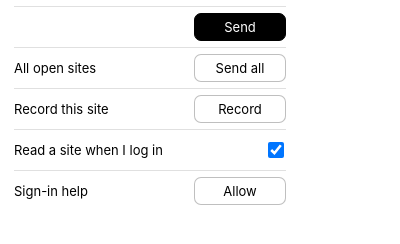
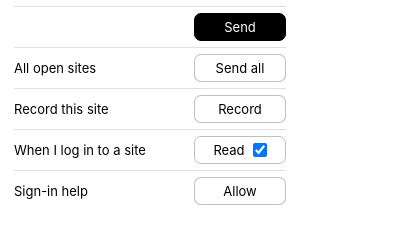
Before and after one commit to ghosthack/coincell, a browser extension: page extension/popup.html in a window 400 px wide. Shown: the part 34-278 px from the top of the page. Drawn offline with Linux system fonts and the light colour scheme.

Commit message:
Popup: the checkbox sits in a box styled like the buttons
Co-Authored-By: Claude Fable 5.2 <noreply@anthropic.com>

```diff
--- a/extension/popup.html
+++ b/extension/popup.html
@@ -13,8 +13,10 @@
   .row { display: grid; grid-template-columns: minmax(0, 1fr) 92px; align-items: center; gap: 12px; height: 40px; border-top: 1px solid var(--line); }
   .row > .label { white-space: nowrap; overflow: hidden; text-overflow: ellipsis; cursor: help; background: none; border: 0; padding: 0; height: auto; text-align: left; border-radius: 0; }
   .row > :last-child { justify-self: end; }
-  .row button:not(.label) { width: 92px; }
-  .row input[type=checkbox] { margin: 0 2px 0 0; width: 16px; height: 16px; }
+  .row button:not(.label), .boxed { width: 92px; box-sizing: border-box; }
+  /* A checkbox dressed as the buttons around it: its word, then the box on the right. */
+  .boxed { display: flex; align-items: center; justify-content: center; gap: 8px; height: 28px; border-radius: 7px; border: 1px solid color-mix(in srgb, CanvasText 25%, transparent); cursor: pointer; }
+  .boxed input { margin: 0; width: 14px; height: 14px; }
   .detail { color: GrayText; font-size: 12px; padding: 0 0 10px; }
   button { font: inherit; height: 28px; padding: 0 8px; border-radius: 7px; border: 1px solid color-mix(in srgb, CanvasText 25%, transparent); background: Canvas; color: CanvasText; cursor: pointer; white-space: nowrap; }
   button.primary { background: CanvasText; color: Canvas; border-color: CanvasText; }
@@ -35,7 +37,7 @@
   <div id="results" role="status"></div>
   <div class="row"><button class="label" data-for="record-hint">Record this site</button><button id="record">Record</button></div>
   <div class="detail" id="record-hint" hidden>Recording teaches coincell how a new site is built. It keeps the layout of pages and data, never the values.</div>
-  <div class="row"><button class="label" data-for="sync-hint">Read a site when I log in</button><input type="checkbox" id="auto-sync" aria-label="Read a site when I log in"></div>
+  <div class="row"><button class="label" data-for="sync-hint">When I log in to a site</button><label class="boxed">Read<input type="checkbox" id="auto-sync" aria-label="Read a site when I log in to it"></label></div>
   <div class="detail" id="sync-hint" hidden>Logging in to a site coincell knows is the cue to read it, at most once every 15 minutes.</div>
   <div class="row"><button class="label" data-for="allow-hint">Sign-in help</button><button id="allow">Allow</button></div>
   <div class="detail" id="allow-hint" hidden>Lets the extension fill in logins you saved in coincell on those sites' own sign-in pages, and read the codes they email to the Gmail inbox you named. Chrome asks you to confirm.</div>
```
Also changed, not shown: extension/manifest.json.
